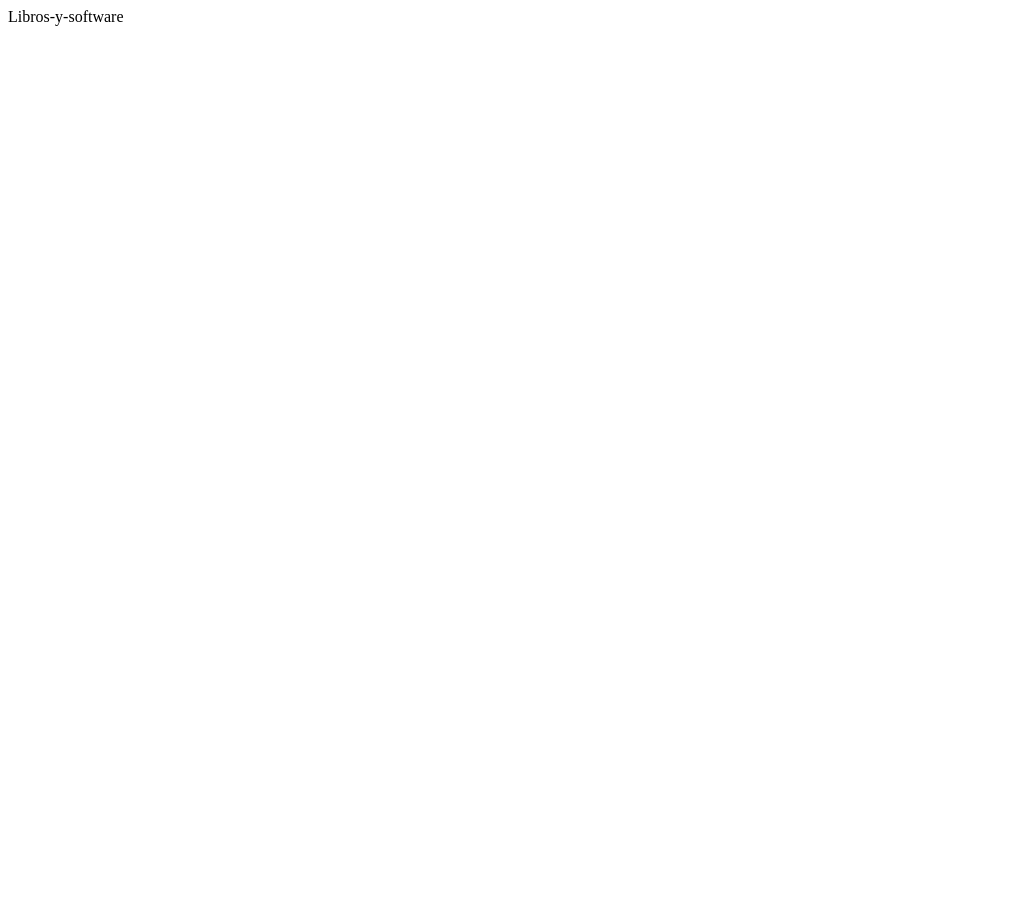
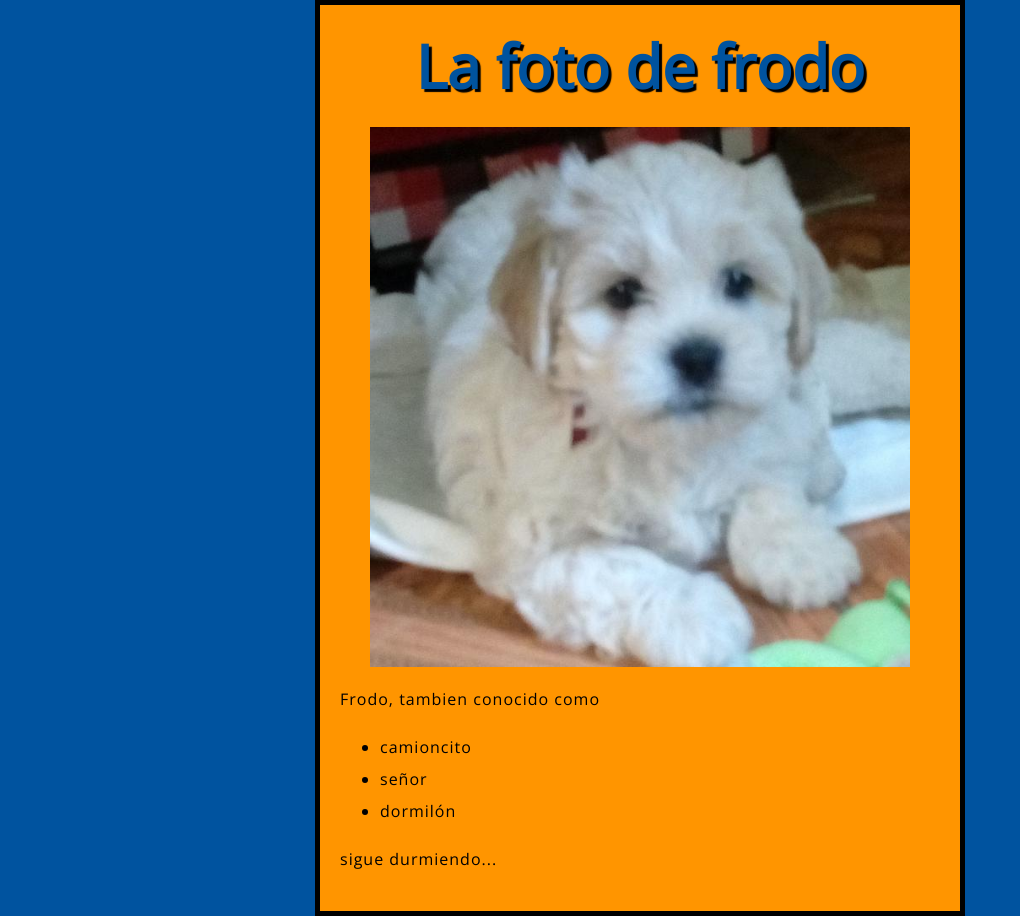
Before and after one commit to punto-sh/punto-sh.github.io, a plain HTML site: page index.html in a window 1280 px wide. Shown: the whole page, without its empty margins (0-1020 px from the left). Before the commit the page ends 800 px from the top, so only its background shows below. Drawn offline with nearby package versions, Linux system fonts and the light colour scheme.

Commit message:
Second commit

```diff
--- a/index.html
+++ b/index.html
@@ -1 +1,25 @@
-Libros-y-software
+<!DOCTYPE html>
+<html lang="en-US">
+  <head>
+    <meta charset="utf-8" />
+    <title>El señor frodo</title>
+    <link rel="stylesheet" href="styles/style.css" />
+    <link rel="stylesheet" href="https://fonts.googleapis.com/css?family=Open+Sans" />
+  </head>
+  <body>
+
+    <h1>La foto de frodo</h1>
+
+    <img src="images/image1.jpg" alt="My test image" width="540">
+
+    <p>Frodo, tambien conocido como</p>
+
+    <ul>
+      <li>camioncito</li>
+      <li>señor</li>
+      <li>dormilón</li>
+    </ul>
+    <p>sigue durmiendo...</p>
+    <!--<a href="https://www.mozilla.org/en-US/about/manifesto/">Mozilla Manifesto</a>-->
+  </body>
+</html>
--- /dev/null
+++ b/styles/style.css
@@ -0,0 +1,35 @@
+html {
+  font-size: 10px; /* px means "pixels": the base font size is now 10 pixels high */
+  font-family: "Open Sans", sans-serif; /* this should be the rest of the output you got from Google Fonts */
+  background-color: #00539f;
+}
+
+body {
+  width: 600px;
+  margin: 0 auto;
+  background-color: #ff9500;
+  padding: 0 20px 20px 20px;
+  border: 5px solid black;
+}
+
+
+h1 {
+  font-size: 60px;
+  text-align: center;
+  margin: 0;
+  padding: 20px 0;
+  color: #00539f;
+  text-shadow: 3px 3px 1px black;
+}
+
+p,
+li {
+  font-size: 16px;
+  line-height: 2;
+  letter-spacing: 1px;
+}
+
+img {
+  display: block;
+  margin: 0 auto;
+}
```
Also changed, not shown: images/image1.jpg (added).
